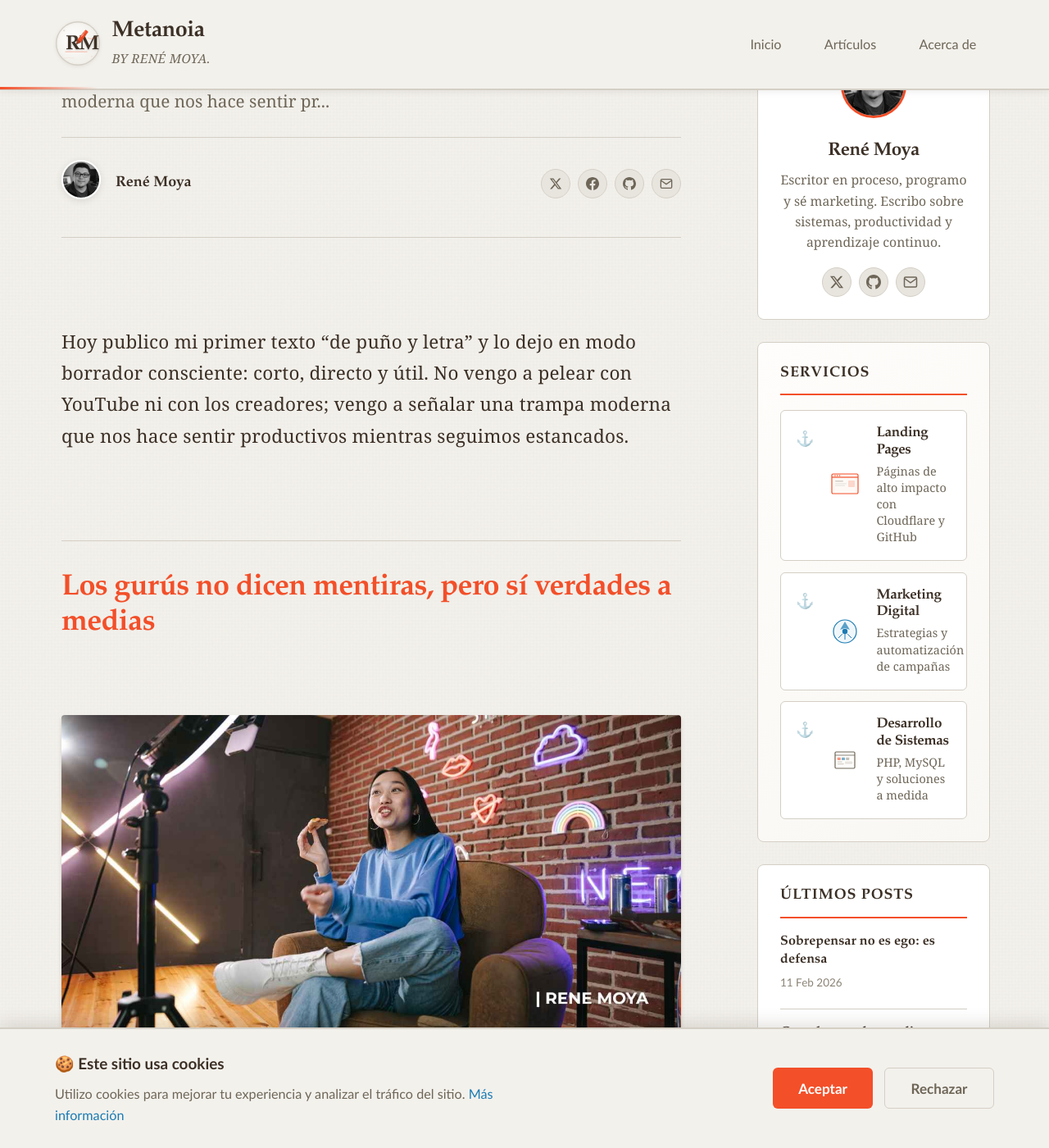
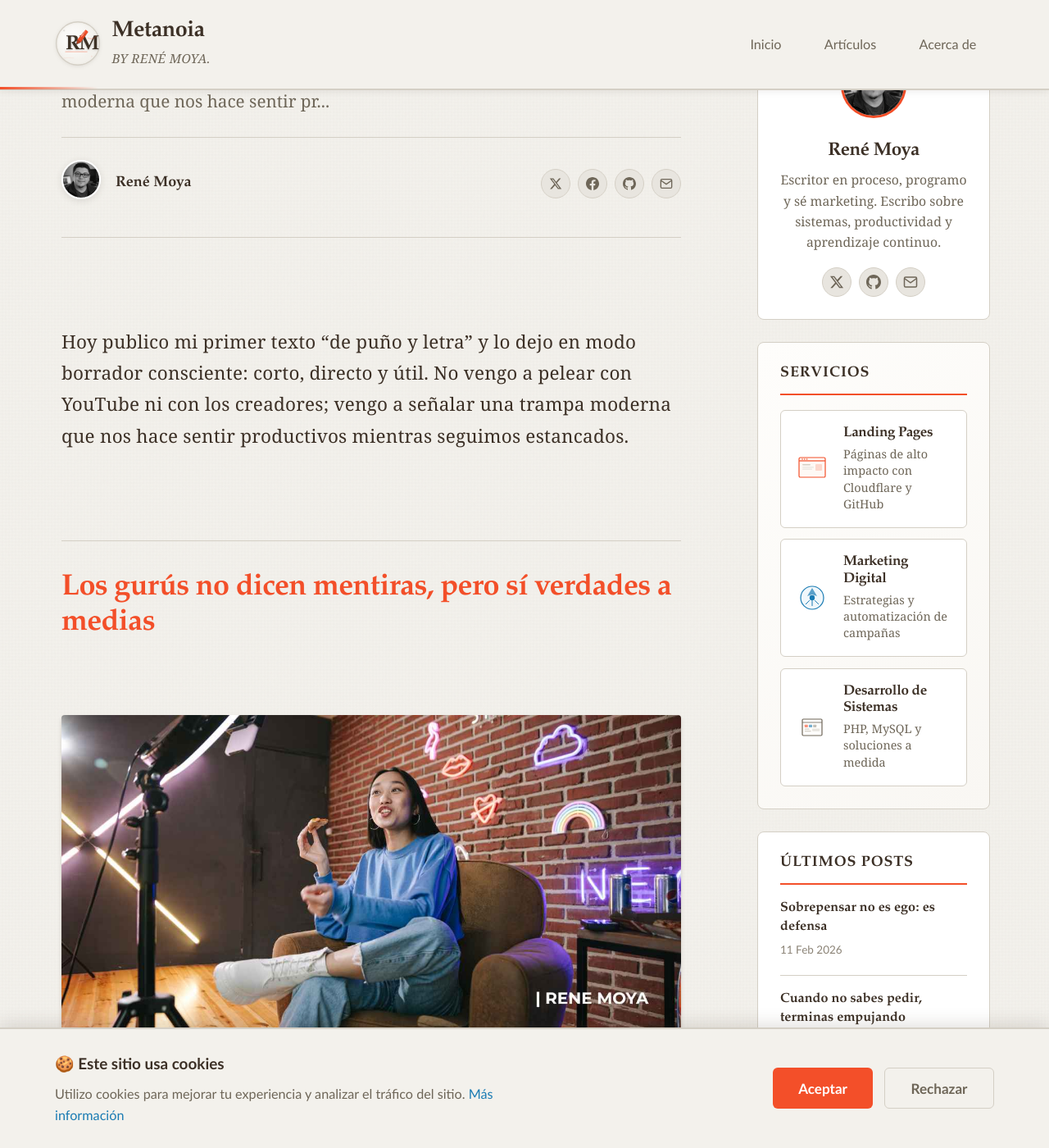
Before and after one commit to renedev0284-creator/renedev0284-creator.github.io, a Jekyll site: the page built from _posts/2026-01-30-el-que-sabe-se-divierte.md, in a window 1280 px wide and 1400 px high, scrolled down 441 px. Shown: the whole window at 82% size. Built offline with Jekyll 4.4.1, drawn with Linux system fonts in a browser that asks for light colours; comment, search, counter and statistics services are not loaded.

Commit message:
Eliminado estilo de los links con etiquetas y color de fondo del sidebar

```diff
--- a/assets/css/style.css
+++ b/assets/css/style.css
@@ -1377,23 +1377,23 @@
 
 /* Widgets de sidebar con fondo más claro para contraste */
 .sidebar-widget {
-  background: rgba(255, 255, 255, 0.95);
+  background: rgba(251, 244, 229, 0.95);
   backdrop-filter: blur(10px);
 }
 
-/* Enlaces a tags con icono */
+/* Enlaces a tags con icono
 a[href^="/tag/"]::before {
   content: "🏷️ ";
 }
 
-/* Enlaces internos con flecha */
+/* Enlaces internos con flecha
 a[href*="/2026/"]::after {
   content: " →";
   color: var(--color-orange);
-}
+} */
 
 /* Enlaces a anclas con icono */
-a[href^="#"]::before {
+/* a[href^="#"]::before {
   content: "⚓ ";
   opacity: 0.5;
-}
+} */
```
